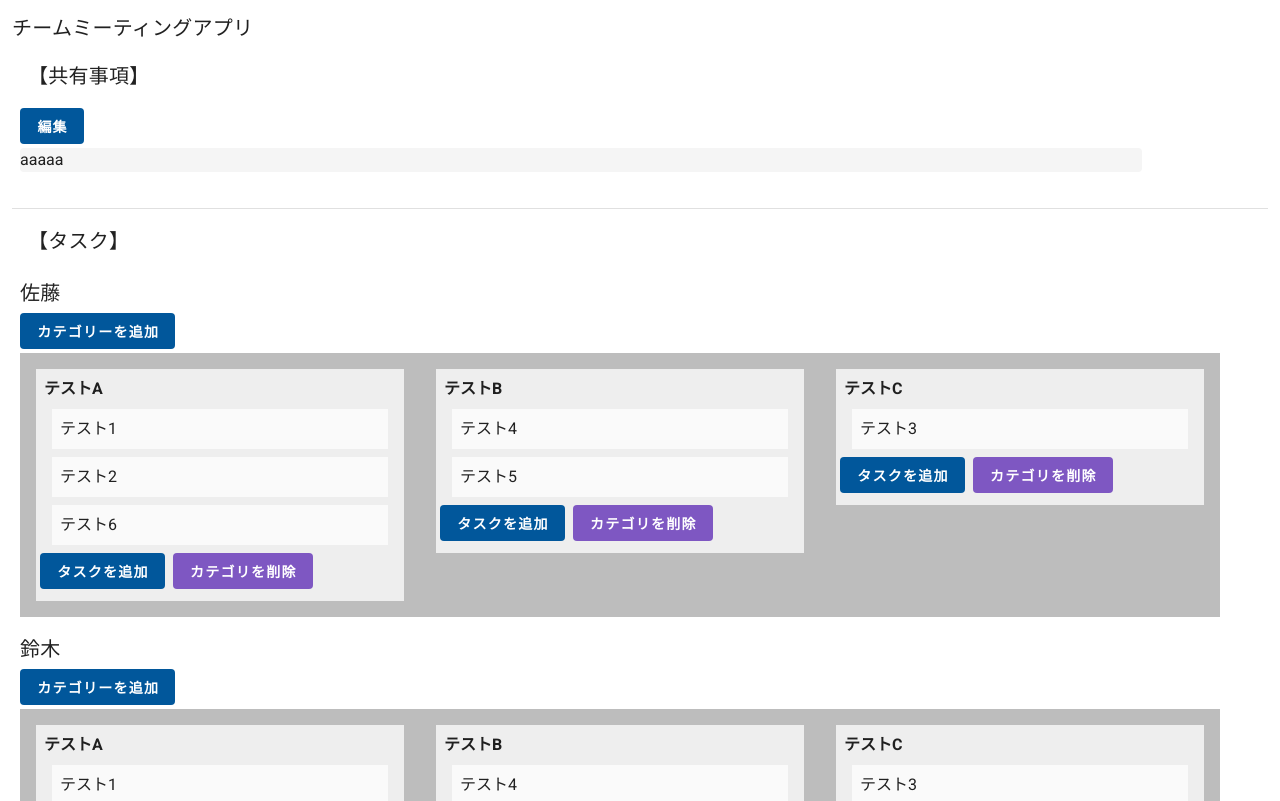
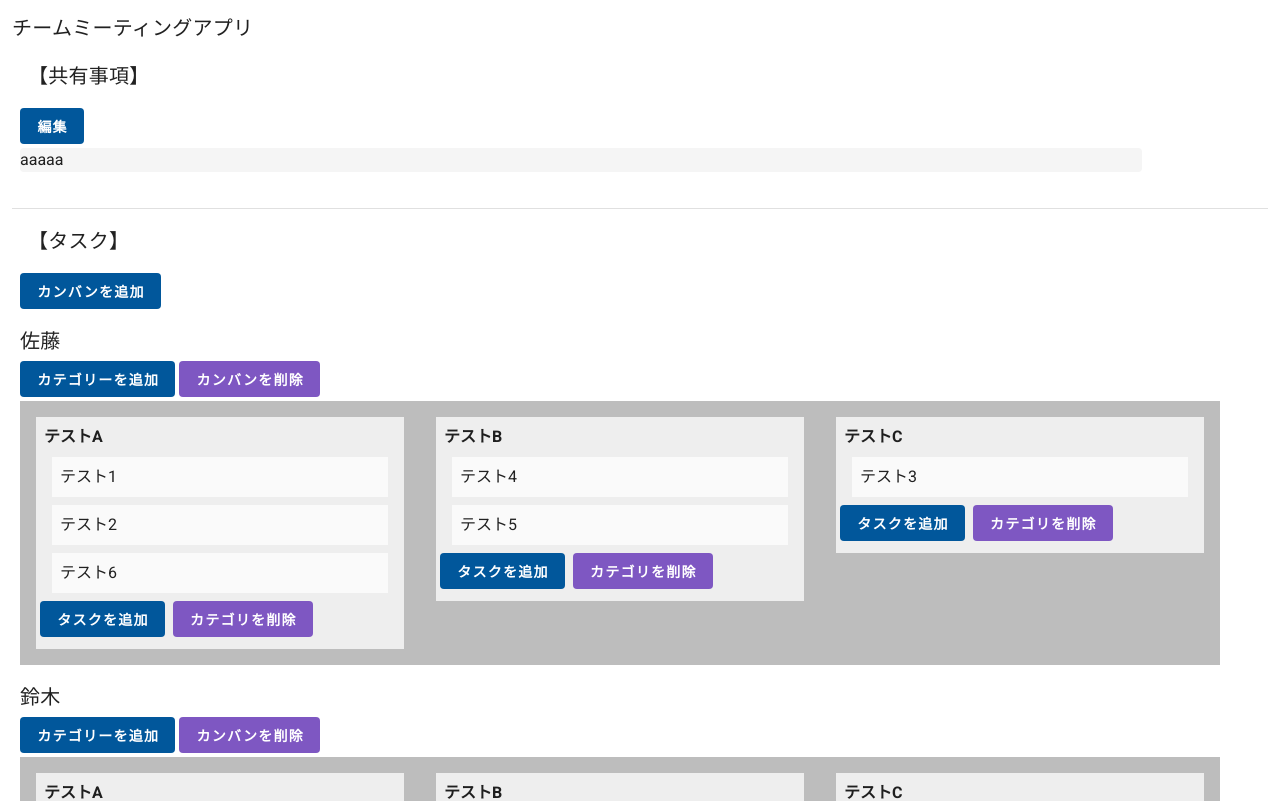
Before and after one commit to YasuhiroOsajima/nuxt-k-vuetify, a Nuxt app: page / in a window 1280 px wide. Shown: the top 801 px of the page. Built offline with nearby package versions, Linux system fonts and the light colour scheme.

Commit message:
add kanban deletion

```diff
--- a/components/kanban/Kanban.vue
+++ b/components/kanban/Kanban.vue
@@ -2,15 +2,24 @@
   <div>
     <div>
       <div class="my-1 text-h6">{{ user }}</div>
+      <div v-if="!show_category_input" class="mb-1">
         <v-btn
           depressed
           color="light-blue darken-4"
-        class="mb-1 white--text font-weight-bold"
-        v-if="!show_category_input"
+          class="white--text font-weight-bold"
           @click="show_category_input = true"
         >
           カテゴリーを追加
         </v-btn>
+        <v-btn
+          depressed
+          color="deep-purple lighten-1"
+          class="ml-1 white--text font-weight-bold"
+          @click="checkDeleteKanban"
+        >
+          カンバンを削除
+        </v-btn>
+      </div>
       <div v-else>
         <div class="mb-1">
           <v-text-field
@@ -104,6 +113,7 @@
         <v-card-text class="text-h6">
           {{ delete_category_name }} を削除しますか？
         </v-card-text>
+        <div class="ml-4 mb-2">
           <v-btn
             depressed
             color="deep-purple lighten-1"
@@ -120,6 +130,33 @@
           >
             キャンセル
           </v-btn>
+        </div>
+      </v-card>
+    </v-dialog>
+
+    <v-dialog v-model="check_kanban_modal" width="500">
+      <v-card class="mx-auto" outlined>
+        <v-card-text class="text-h6">
+          {{ user }} のカンバンを削除しますか？
+        </v-card-text>
+        <div class="ml-4 mb-2">
+          <v-btn
+            depressed
+            color="deep-purple lighten-1"
+            class="px-4 py-2 white--text mr-2 font-weight-bold"
+            @click="deleteKanban"
+          >
+            削除
+          </v-btn>
+          <v-btn
+            depressed
+            color="red accent-2"
+            class="px-4 py-2 white--text mr-2 font-weight-bold"
+            @click="cancelDeleteKanban"
+          >
+            キャンセル
+          </v-btn>
+        </div>
       </v-card>
     </v-dialog>
   </div>
@@ -147,6 +184,10 @@ export default Vue.extend({
     TaskModal,
   },
   props: {
+    id: {
+      type: String,
+      required: true,
+    },
     user: {
       type: String,
       required: true,
@@ -175,6 +216,7 @@ export default Vue.extend({
       check_category_modal: false,
       delete_category_id: '',
       delete_category_name: '',
+      check_kanban_modal: false,
     }
   },
   created() {
@@ -345,6 +387,17 @@ export default Vue.extend({
     closeModal() {
       this.modal = false
     },
+    checkDeleteKanban() {
+      this.check_kanban_modal = true
+    },
+    deleteKanban() {
+      // Todo. send REST API to delete kanban.
+      this.$emit('kanban-deleted', this.id)
+      this.check_kanban_modal = false
+    },
+    cancelDeleteKanban() {
+      this.check_kanban_modal = false
+    },
   },
 })
 </script>
--- /dev/null
+++ b/components/kanban/KanbanAdd.vue
@@ -0,0 +1,84 @@
+<template>
+  <div>
+    <v-btn
+      depressed
+      color="light-blue darken-4"
+      class="white--text font-weight-bold"
+      v-if="!show"
+      @click="showInput"
+    >
+      カンバンを追加
+    </v-btn>
+    <div class="mx-2" v-else>
+      <div>
+        <input
+          type="text"
+          class="pa-2 white"
+          style="width: 100%"
+          placeholder="追加するユーザ名を入力してください"
+          v-model="user_name"
+          ref="input"
+        />
+      </div>
+      <div class="ma-2">
+        <v-btn
+          depressed
+          color="teal darken-3"
+          class="px-4 py-2 white--text mr-2 font-weight-bold"
+          @click="addUser"
+        >
+          追加
+        </v-btn>
+        <v-btn
+          depressed
+          color="red accent-2"
+          class="px-4 py-2 white--text mr-2 font-weight-bold"
+          @click="closeInput"
+        >
+          キャンセル
+        </v-btn>
+      </div>
+    </div>
+  </div>
+</template>
+
+<script lang="ts">
+import Vue from 'vue'
+import { v4 as uuidv4 } from 'uuid'
+
+export default Vue.extend({
+  data() {
+    return {
+      show: false,
+      user_name: '',
+    }
+  },
+  methods: {
+    focusInput() {
+      ;(this.$refs.input as HTMLInputElement).focus()
+    },
+    showInput() {
+      this.show = true
+      Vue.nextTick(() => {
+        this.focusInput()
+      })
+    },
+    closeInput() {
+      this.show = false
+      this.user_name = ''
+    },
+    addUser() {
+      if (this.user_name != '') {
+        let user_id = uuidv4()
+        // Todo. send REST API with user_id and user_name.
+
+        this.$emit('user-added', user_id)
+        this.show = false
+        this.user_name = ''
+      }
+    },
+  },
+})
+</script>
+
+<style></style>
--- a/pages/index.vue
+++ b/pages/index.vue
@@ -20,6 +20,7 @@
         <v-col>
           <v-card flat>
             <v-card-title> 【タスク】 </v-card-title>
+            <KanbanAdd @user-added="addKanban" class="mb-4 ml-2"></KanbanAdd>
             <div
               class="ml-2"
               v-for="(kanban, index) in kanban_list"
@@ -27,10 +28,12 @@
               style="min-width: 400px"
             >
               <Kanban
-              class="mb-4"
+                class="mb-4"
+                :id="kanban.id"
                 :user="kanban.user"
                 :categoriesData="kanban.categories"
                 :tasksData="kanban.tasks"
+                @kanban-deleted="deleteKanban"
               ></Kanban>
             </div>
           </v-card>
@@ -44,6 +47,7 @@
 import Vue from 'vue'
 import Kanban from '~/components/kanban/Kanban.vue'
 import Editor from '~/components/editor/Editor.vue'
+import KanbanAdd from '~/components/kanban/KanbanAdd.vue'
 import KanbanType from '~/types/Kanban'
 import kanbanProvider from '~/dataprovider/kanban'
 
@@ -51,6 +55,7 @@ export default Vue.extend({
   components: {
     Kanban,
     Editor,
+    KanbanAdd,
   },
   data() {
     return {
@@ -60,6 +65,29 @@ export default Vue.extend({
   created() {
     this.kanban_list = kanbanProvider.kanban
   },
+  methods: {
+    addKanban(user_id: string) {
+      // Todo. send REST API to get target User's kanban by user_id.
+      this.kanban_list.push({
+        id: user_id,
+        user: '田中',
+        categories: [],
+        tasks: [],
+      })
+    },
+    deleteKanban(user_id: string) {
+      let deleteIndex
+      this.kanban_list.map((kanban, index) => {
+        if (kanban.id === user_id) {
+          deleteIndex = index
+        }
+      })
+
+      if (deleteIndex != null) {
+        this.kanban_list.splice(deleteIndex, 1)
+      }
+    },
+  },
 })
 </script>
 
```
Lines whose indentation alone changed are shown as unchanged.
